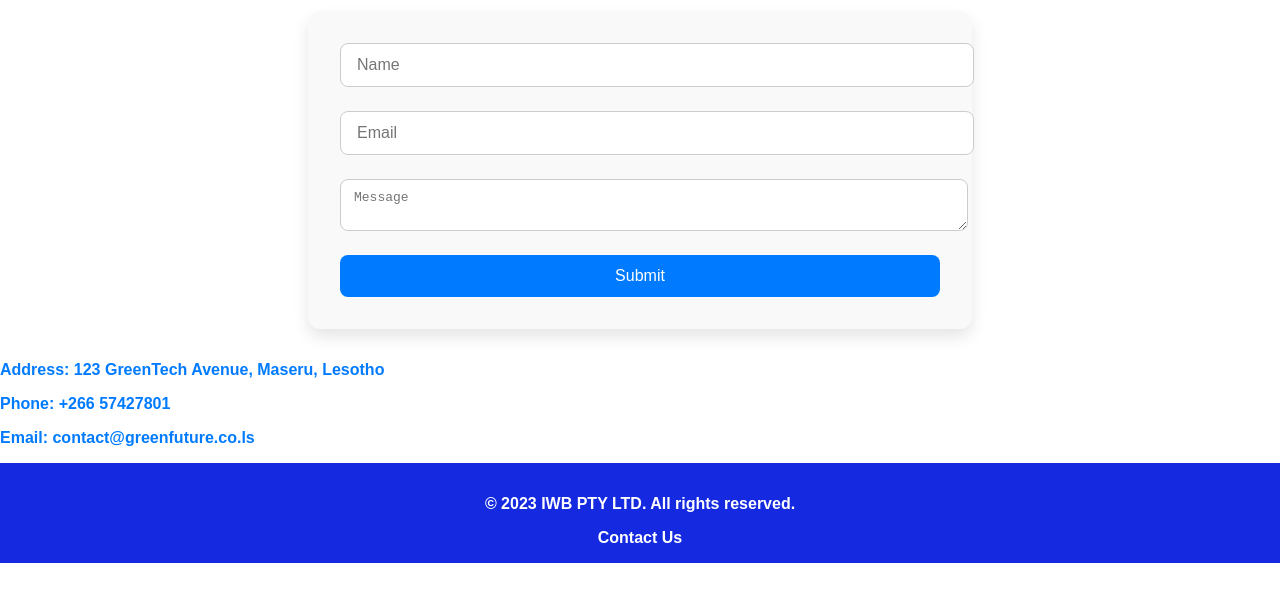
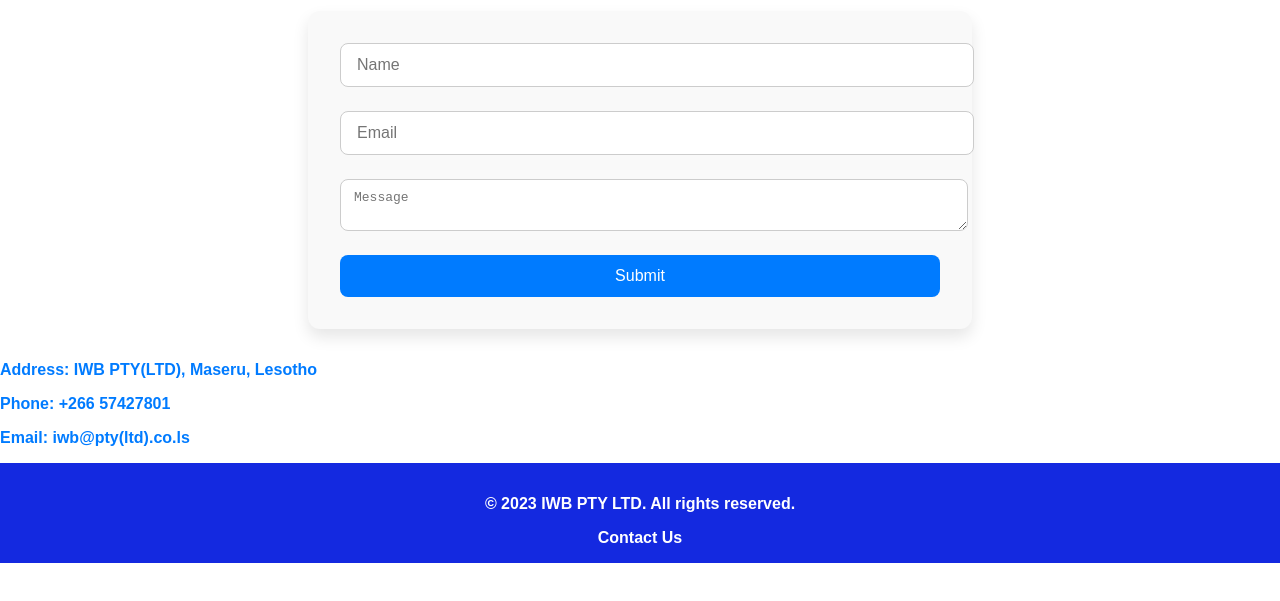
Before and after one commit to pontsomotai51/pontsomotai5141, a plain HTML site: page contact.html in a window 1280 px wide. Shown: the part 189-790 px from the top of the page. Drawn offline with Linux system fonts and the light colour scheme.

Commit message:
Update contact.html

```diff
--- a/contact.html
+++ b/contact.html
@@ -29,9 +29,9 @@
       <button type="submit">Submit</button>
     </form>
    <div class="company-info">
-  <p>Address: 123 GreenTech Avenue, Maseru, Lesotho</p>
+  <p>Address: IWB PTY(LTD), Maseru, Lesotho</p>
   <p>Phone: +266 57427801</p>
-  <p>Email: contact@greenfuture.co.ls</p>
+  <p>Email: iwb@pty(ltd).co.ls</p>
 </div>
 
   </main>
```
